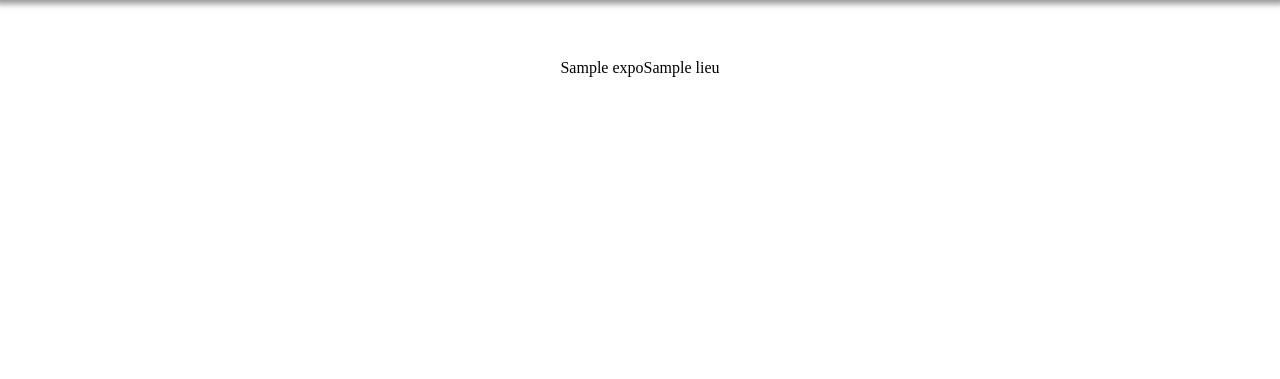
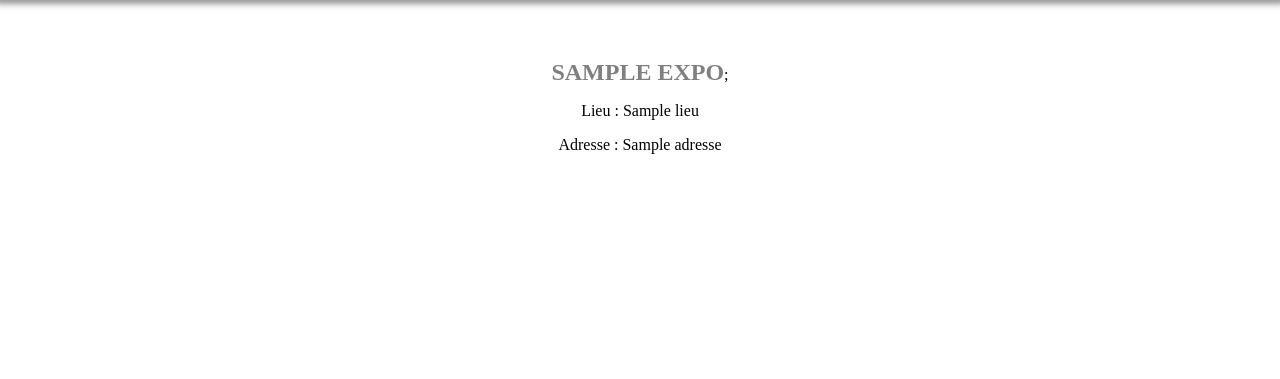
Before and after one commit to mickaelrol/AFPA_TP_Artiste, a PHP site: template views/viewExpositions.php in a window 1280 px wide. Shown: the part 41-420 px from the top of the page. Run offline with PHP 8.4, Linux system fonts and the light colour scheme; the template is opened without the code that fills it: most values are stand-ins (such as "Sample title", 1, 10 or a date in 2020).

Commit message:
Update viewExpositions.php

```diff
--- a/views/viewExpositions.php
+++ b/views/viewExpositions.php
@@ -2,9 +2,11 @@
 $this->title ='Expositions - Site Artiste';?>
 <section>
     <?php
-        foreach ($AllExpo as $expos) :
-            echo $expos['nom'];
-            echo $expos['lieu'];
+        foreach ($AllExpo as $expos) :?>
+            <a href='?action=exposition&id=<?=$expos['id']?>'><?=$expos['nom']?></a>;
+            <?php
+            echo "<p>Lieu : ".$expos['lieu']."</p>";
+            echo "<p>Adresse : ".$expos['adresse']."</p>";
         endforeach; ?>
 
 </section>
```
